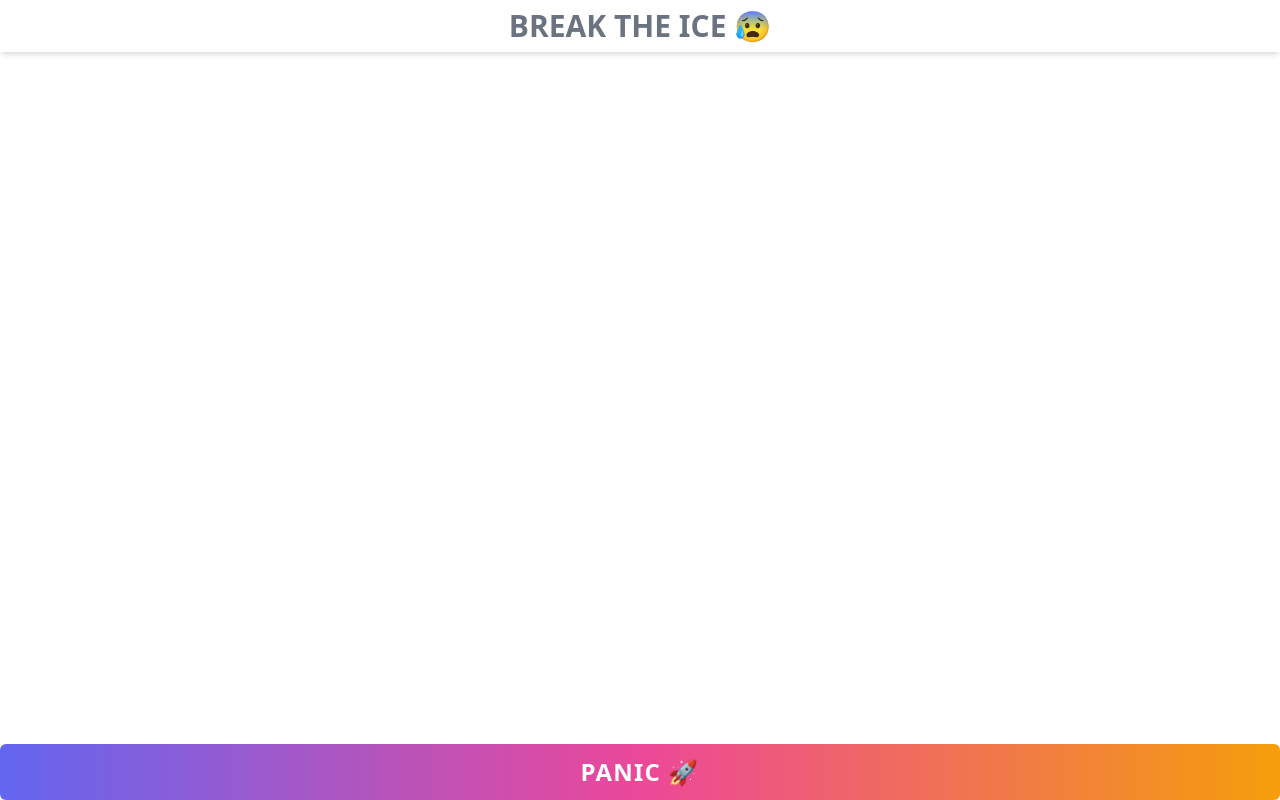
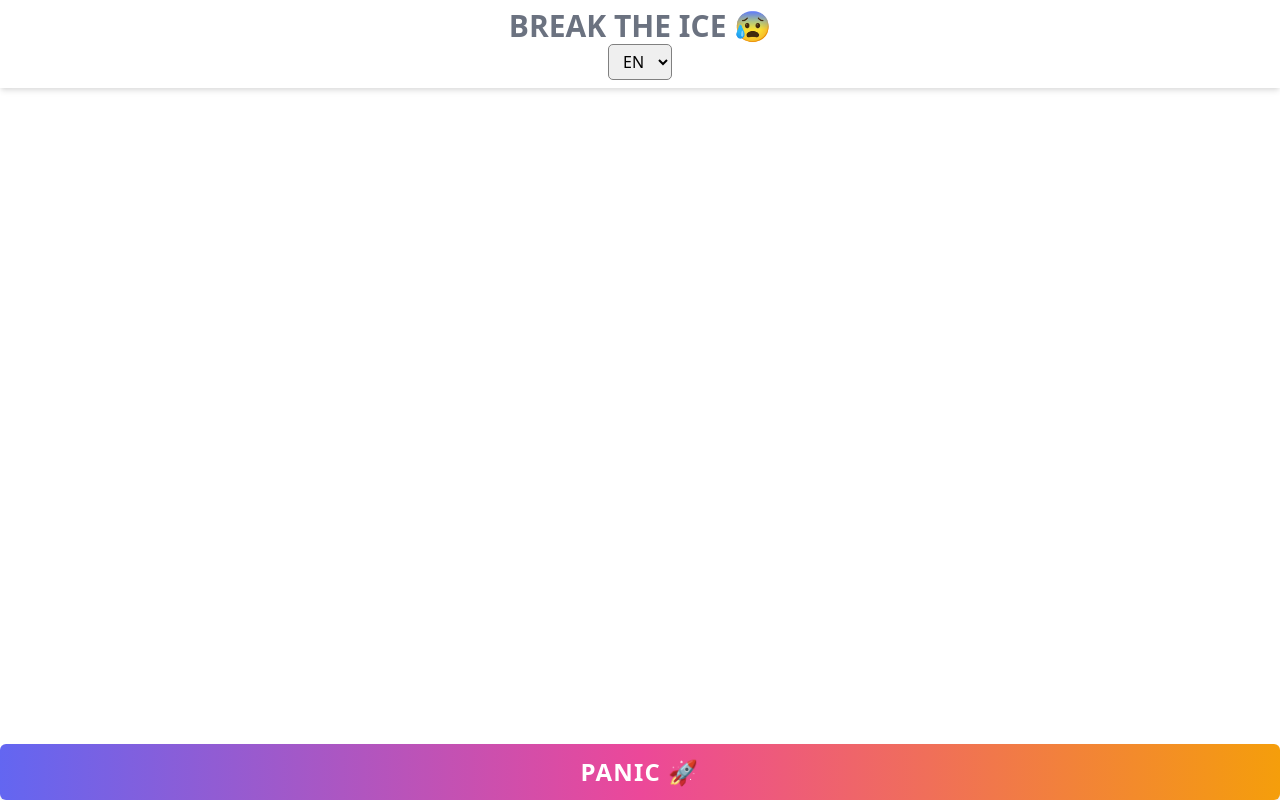
Before and after one commit to simone98dm/panic-button-fe, a Nuxt app: page / in a window 1280 px wide. Built offline with nearby package versions, Linux system fonts and the light colour scheme.

Commit message:
feat: :sparkles: add dropdown&language components

```diff
--- a/components/TheNavbar.vue
+++ b/components/TheNavbar.vue
@@ -1,12 +1,21 @@
 <template>
   <nav class="bg-dark px-6 relative shadow-md">
     <div
-      class="mx-auto items-center justify-center content-center text-center py-2"
+      class="
+        mx-auto
+        items-center
+        justify-center
+        content-center
+        text-center
+        py-2
+      "
     >
       <h3 class="font-semibold text-3xl text-gray-500">
         BREAK THE ICE
         <base-emoticon icon="panic" @onclick="changeTheme"></base-emoticon>
       </h3>
+
+      <Language></Language>
     </div>
   </nav>
 </template>
@@ -14,6 +23,7 @@
 <script lang="ts">
 import Vue from 'vue'
 import BaseEmoticon from '~/components/deep/BaseEmoticon/BaseEmoticon.vue'
+import Language from '~/components/high/Language/Language.vue'
 
 enum Theme {
   DARK = 'dark',
@@ -22,7 +32,7 @@ enum Theme {
 
 export default Vue.extend({
   name: 'TheNavbar',
-  components: { BaseEmoticon },
+  components: { BaseEmoticon, Language },
   data() {
     return {
       color: '',
--- /dev/null
+++ b/components/deep/Dropdown/Dropdown.vue
@@ -0,0 +1,21 @@
+<template>
+    <select>
+      <option value="en">EN</option>
+      <option value="it">IT</option>
+    </select>
+</template>
+
+<script lang="ts">
+import Vue from 'vue'
+export default Vue.extend({
+    name: 'DropdownComponent'
+})
+</script>
+
+<style scoped>
+select {
+    padding: 5px 10px;
+    border: 1px solid grey;
+    border-radius: 5px;
+}
+</style>
--- /dev/null
+++ b/components/high/Language/Language.vue
@@ -0,0 +1,12 @@
+<template>
+  <Dropdown></Dropdown>
+</template>
+
+<script lang="ts">
+import Vue from 'vue'
+import Dropdown from '~/components/deep/Dropdown/Dropdown.vue'
+export default Vue.extend({
+  name: 'LanguageComponent',
+  components: { Dropdown },
+})
+</script>
```
